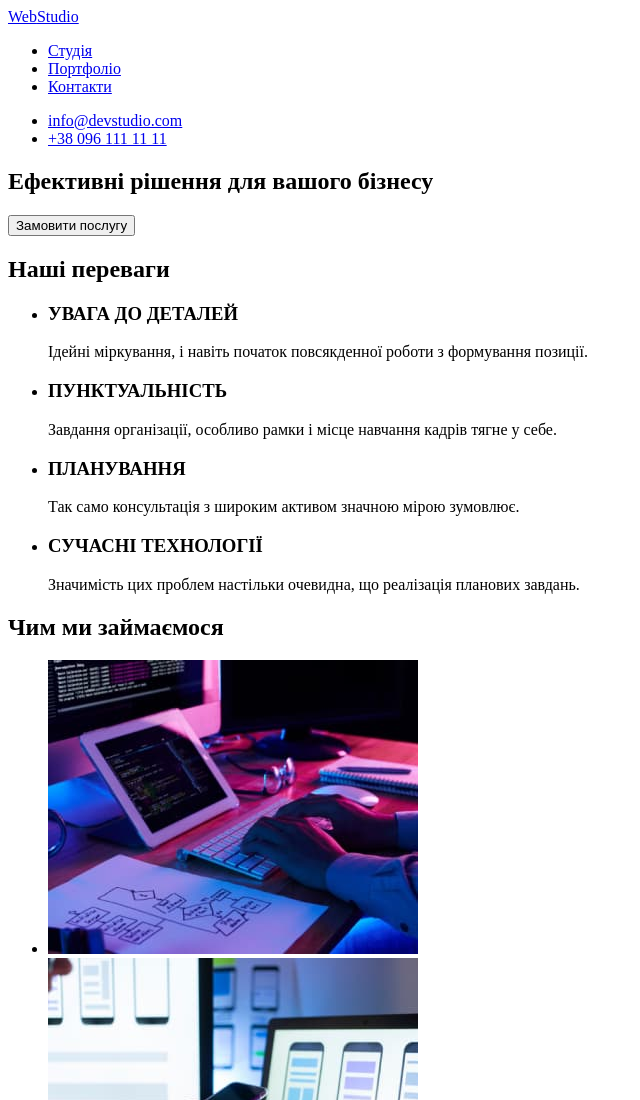
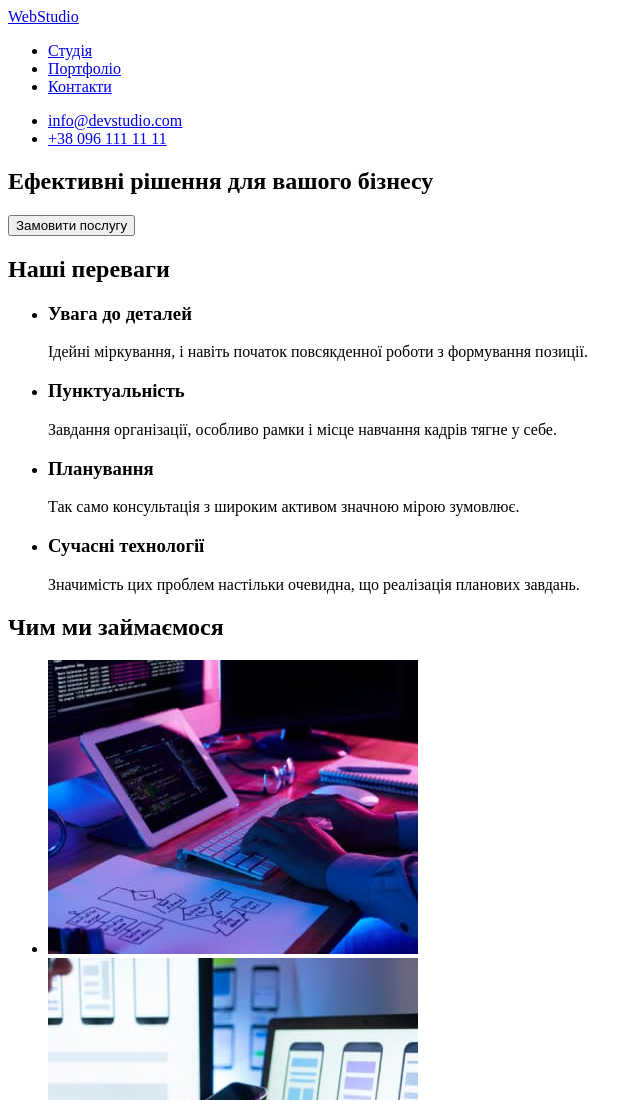
Before and after one commit to KenAdamsKen/goit-markup-hw-01, a plain HTML site: page index.html in a window 1280 px wide. Shown: the top 1100 px of the page, without its empty margins (0-640 px from the left). Drawn offline with Linux system fonts and the light colour scheme.

Commit message:
Исправил все, что было нужно

```diff
--- a/index.html
+++ b/index.html
@@ -1,5 +1,5 @@
 <!DOCTYPE html>
-<html lang="ua">
+<html lang="uk">
 
 <head>
 	<meta charset="UTF-8">
@@ -40,19 +40,19 @@
 		<h2>Нашi переваги</h2>
 		<ul>
 			<li>
-				<h3>УВАГА ДО ДЕТАЛЕЙ</h3>
+				<h3>Увага до деталей</h3>
 				<p>Ідейні міркування, і навіть початок повсякденної роботи з формування позиції.</p>
 			</li>
 			<li>
-				<h3>ПУНКТУАЛЬНІСТЬ</h3>
+				<h3>Пунктуальнiсть</h3>
 				<p>Завдання організації, особливо рамки і місце навчання кадрів тягне у себе.</p>
 			</li>
 			<li>
-				<h3>ПЛАНУВАННЯ</h3>
+				<h3>Планування</h3>
 				<p>Так само консультація з широким активом значною мірою зумовлює.</p>
 			</li>
 			<li>
-				<h3>СУЧАСНІ ТЕХНОЛОГІЇ</h3>
+				<h3>Сучаснi технологiї</h3>
 				<p>Значимість цих проблем настільки очевидна, що реалізація планових завдань.</p>
 			</li>
 		</ul>
@@ -60,7 +60,6 @@
 
 	<section>
 		<h2>Чим ми займаємося</h2>
-
 		<ul>
 			<li><img src="./img/w-w-d-1.jpg" alt="пишемо код" width="370"></li>
 			<li><img src="./img/w-w-d-2.jpg" alt="читаемо код" width="370"></li>
```
